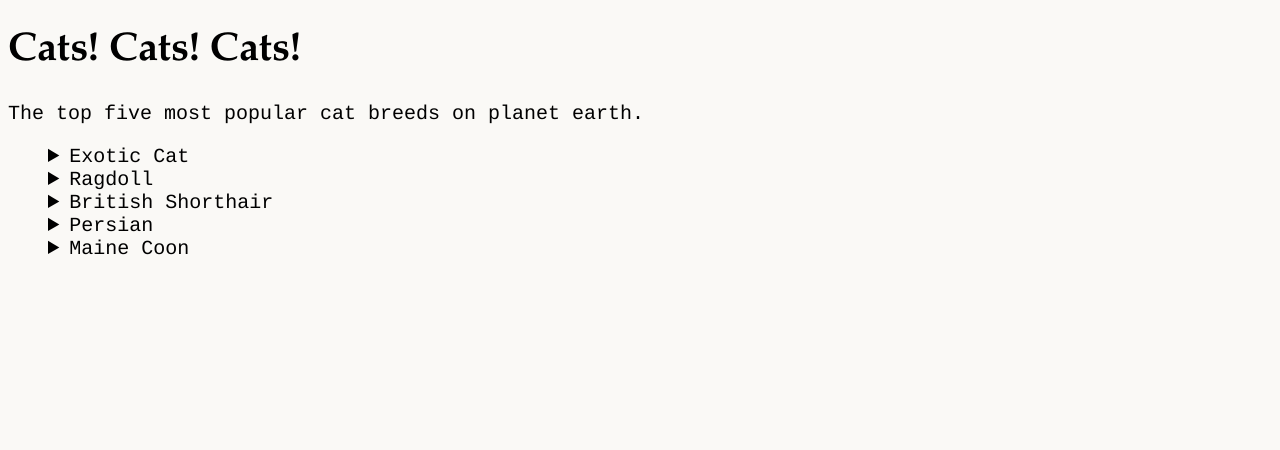
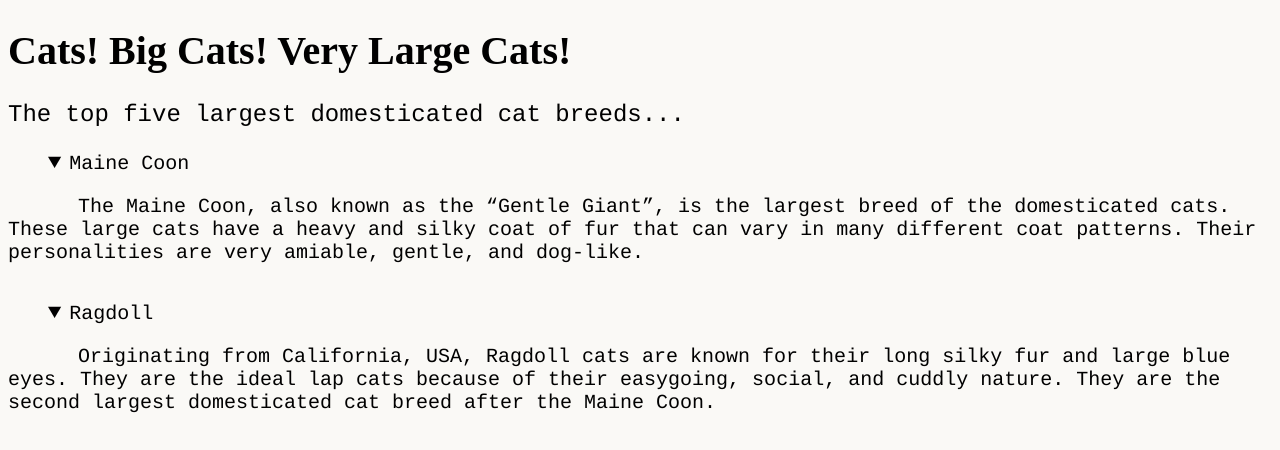
Before and after one commit to MJJung123/AboutCats, a plain HTML site: page index.html in a window 1280 px wide. Drawn offline with Linux system fonts and the light colour scheme.

Commit message:
Update index.html

```diff
--- a/index.html
+++ b/index.html
@@ -5,45 +5,34 @@ style="background-color:#FAF9F6;"
 >
 
 <h1
-style="font-family:Palatino;font-size:250%;">
-Cats! Cats! Cats!
+style="font-family:Futura;font-size:250%;">
+Cats! Big Cats! Very Large Cats!
 </h1>
 
 
 <p
-style="font-family:courier;font-size:125%;">
-The top five most popular cat breeds on planet earth.
+style="font-family:Courier;font-size:150%;">
+The top five largest domesticated cat breeds...
 </p>
 
-<details
+<details open
 style="font-size:125%;font-family:courier;text-indent:40px;"
 >
-    <summary>Exotic Cat</summary>
-    CAT DESC
+    <summary>
+    Maine Coon
+    </summary>
+    <p style="text-indent:70px;">
+    The Maine Coon, also known as the “Gentle Giant”, is the largest breed of the domesticated cats. These large cats have a heavy and silky coat of fur that can vary in many different coat patterns. Their personalities are very amiable, gentle, and dog-like.
+    </p>
 </details>
-<details
+<br>
+<details open
 style="font-size:125%;font-family:courier;text-indent:40px;"
 >
     <summary>Ragdoll</summary>
-    CAT DESC
-</details>
-<details
-style="font-size:125%;font-family:courier;text-indent:40px;"
->
-    <summary>British Shorthair</summary>
-    CAT DESC
-</details>
-<details
-style="font-size:125%;font-family:courier;text-indent:40px;"
->
-    <summary>Persian</summary>
-    CAT DESC
-</details>
-<details
-style="font-size:125%;font-family:courier;text-indent:40px;"
->
-    <summary>Maine Coon</summary>
-    CAT DESC
+    <p style="text-indent:70px;">
+    	Originating from California, USA, Ragdoll cats are known for their long silky fur and large blue eyes. They are the ideal lap cats because of their easygoing, social, and cuddly nature. They are the second largest domesticated cat breed after the Maine Coon.
+	</p>
 </details>
 
 </body>
```
